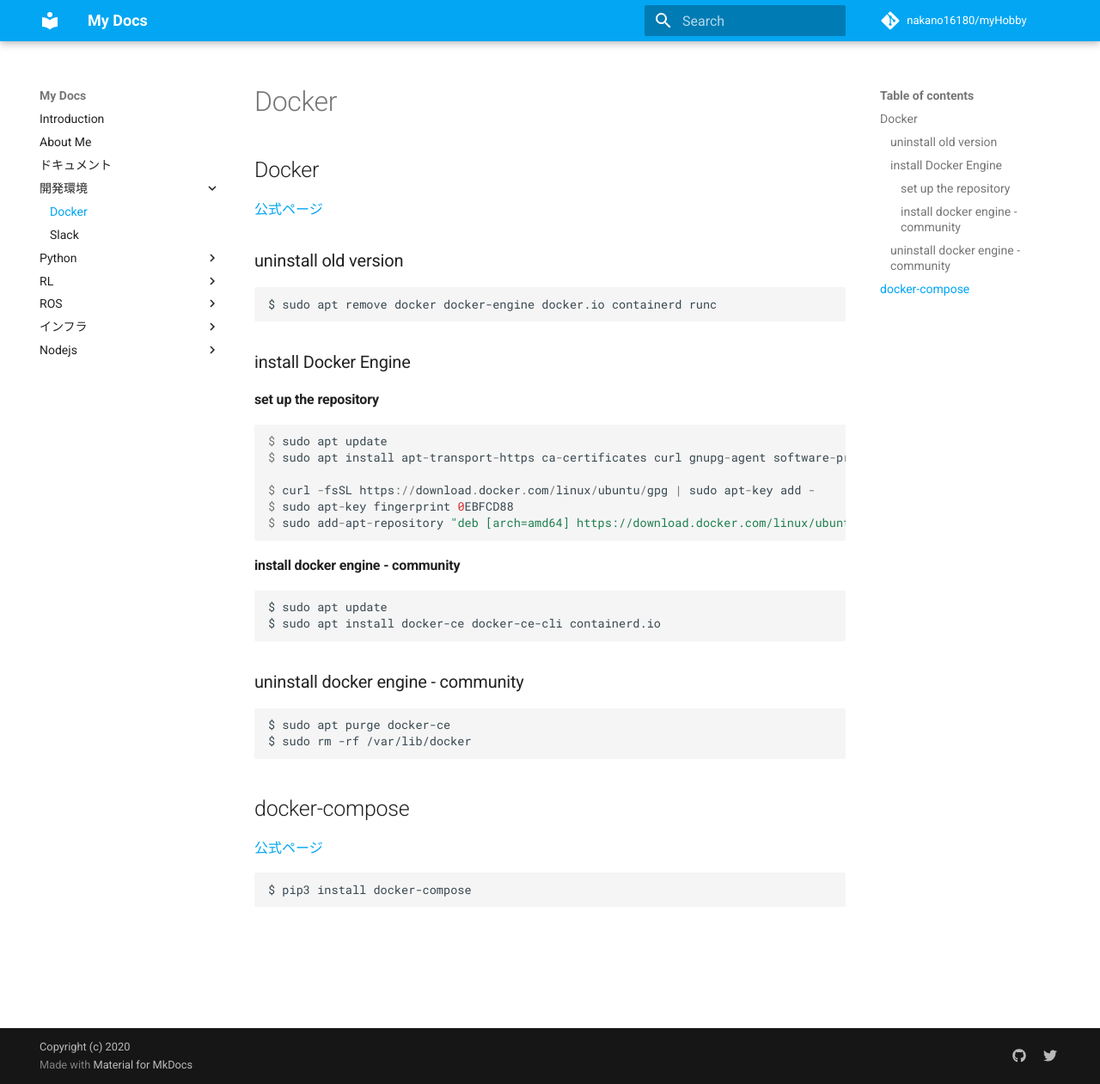
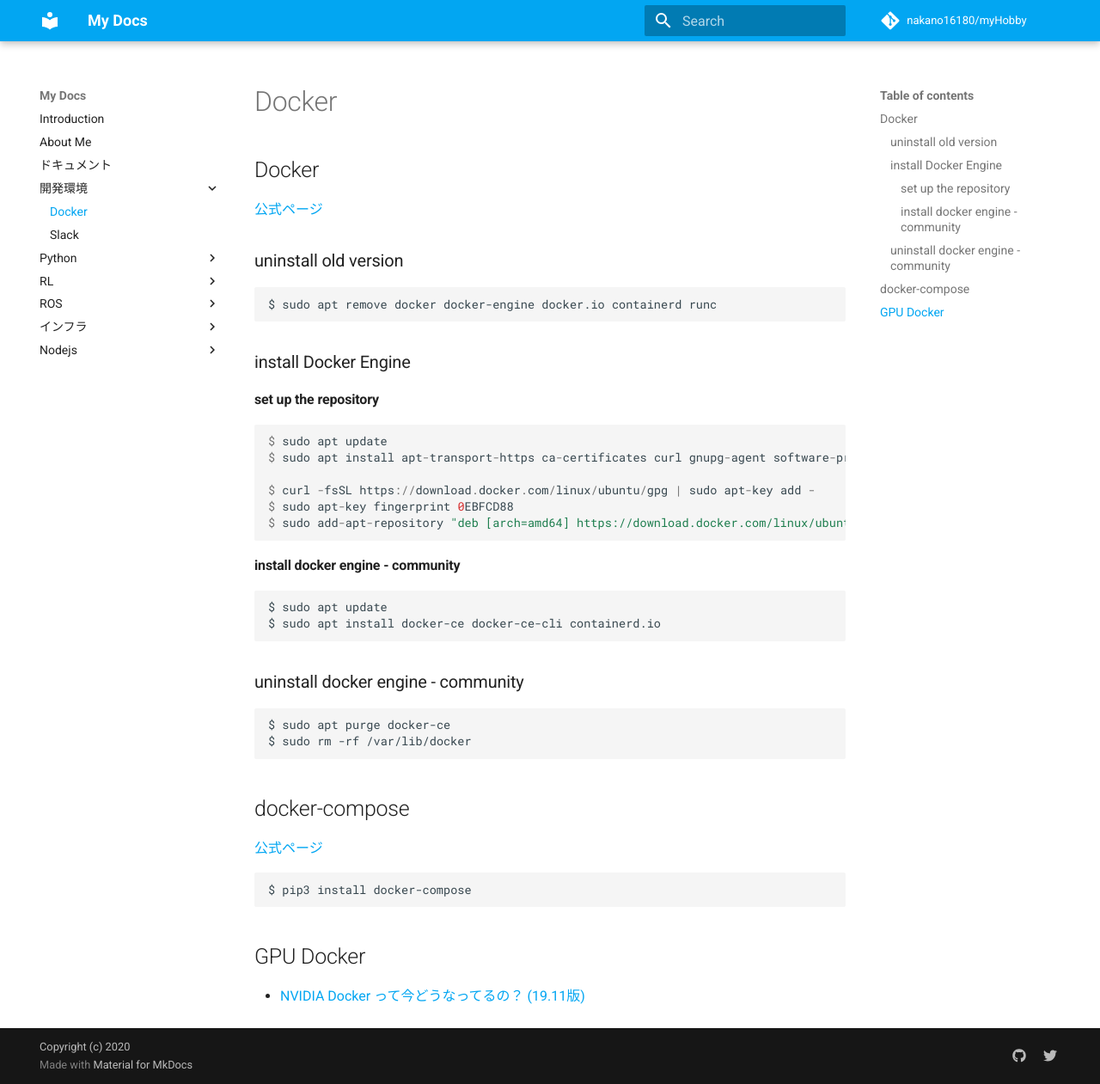
Before and after one commit to nakano16180/myHobby, an MkDocs documentation site: the page built from docs/dev/docker.md, in a window 1280 px wide and 1261 px high. Shown: the whole window at 86% size. Built offline with MkDocs 1.6.1 and Material for MkDocs 9.7.7, drawn with Linux system fonts in a browser that asks for light colours; comment, search, counter and statistics services are not loaded.

Commit message:
update docker

````diff
--- a/docs/dev/docker.md
+++ b/docs/dev/docker.md
@@ -38,3 +38,6 @@
 ```
 $ pip3 install docker-compose
 ```
+
+## GPU Docker
+  - [NVIDIA Docker って今どうなってるの？ (19.11版)](https://qiita.com/ksasaki/items/b20a785e1a0f610efa08)
````
